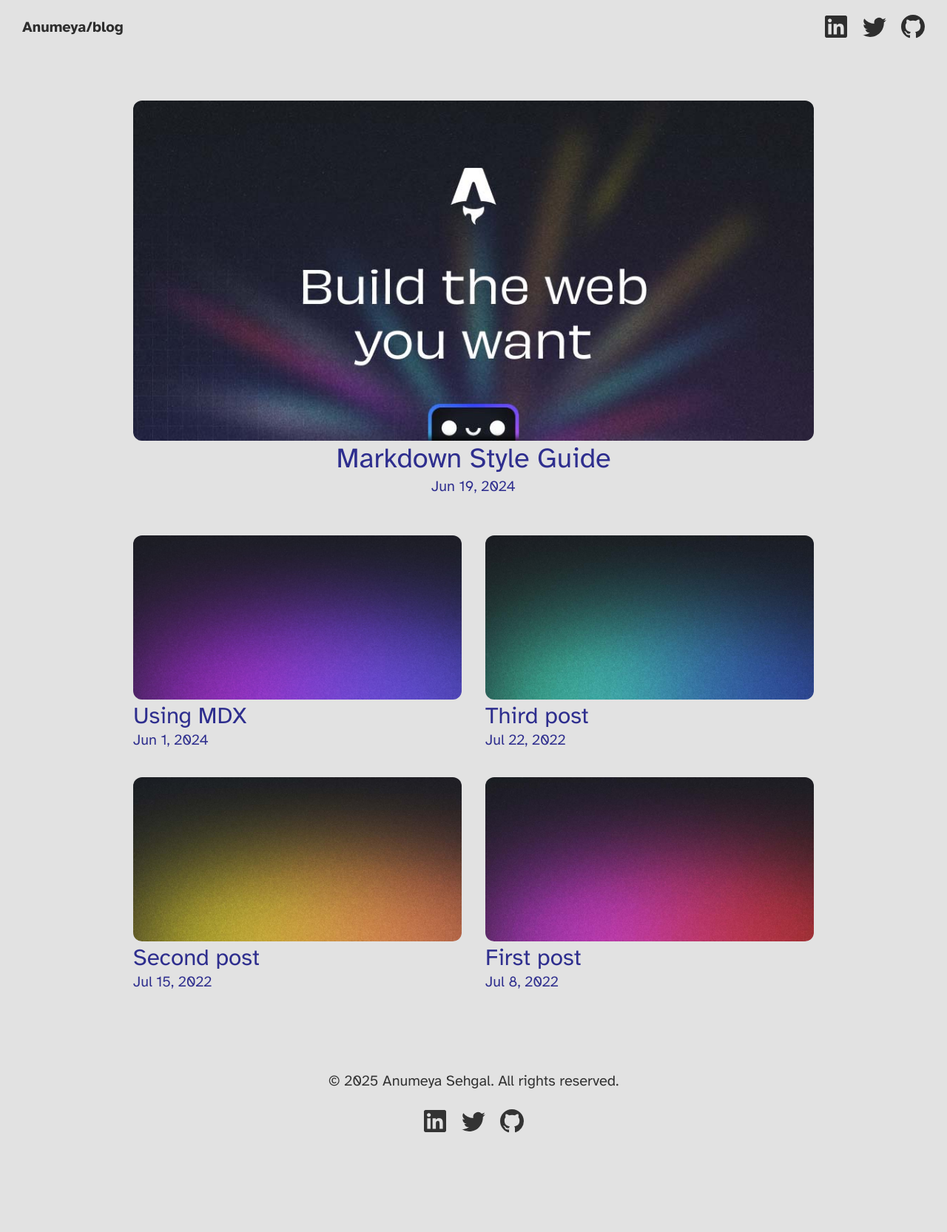
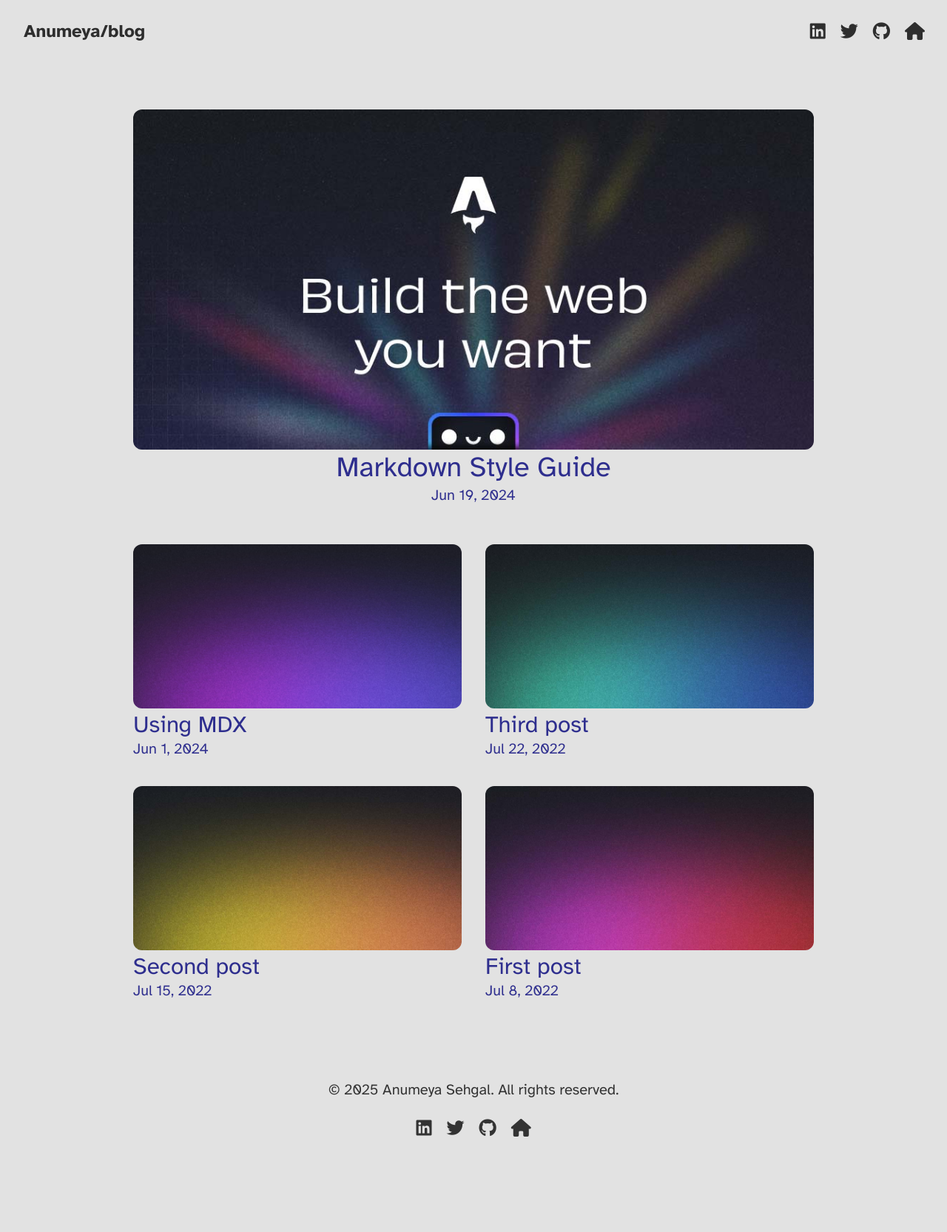
Before and after one commit to KreativeThinker/blog, an Astro site: page / in a window 1280 px wide. Shown: the whole page at 74% size. Built offline with nearby package versions, Linux system fonts and the light colour scheme; Astro itself is replaced by a stand-in of ours.

Commit message:
fix: icon fixes and adding portfolio link

```diff
--- a/src/components/BaseHead.astro
+++ b/src/components/BaseHead.astro
@@ -33,6 +33,16 @@ const { title, description, image = FallbackImage } = Astro.props
 <!-- Font preloads -->
 <link rel="preload" href="/fonts/atkinson-regular.woff" as="font" type="font/woff" crossorigin />
 <link rel="preload" href="/fonts/atkinson-bold.woff" as="font" type="font/woff" crossorigin />
+<link
+  rel="stylesheet"
+  href="https://cdnjs.cloudflare.com/ajax/libs/font-awesome/6.7.2/css/all.css"
+  crossorigin
+/>
+<link
+  rel="stylesheet"
+  href="https://cdnjs.cloudflare.com/ajax/libs/font-awesome/6.7.2/css/brands.css"
+  crossorigin
+/>
 
 <!-- Canonical URL -->
 <link rel="canonical" href={canonicalURL} />
--- a/src/components/Footer.astro
+++ b/src/components/Footer.astro
@@ -7,35 +7,19 @@ const today = new Date()
     <div class="social-links">
       <a href="https://linkedin.com/in/anumeya-sehgal" target="_blank">
         <span class="sr-only">Follow Me on Linkedin</span>
-      <svg
-        viewBox="0 0 32 32"
-        aria-hidden="true"
-        width="32"
-        height="32"
-        astro-icon="social/mastodon"
-        ><path
-          fill="currentColor"
-          d="M28.778 1.004h-25.56c-0.008-0-0.017-0-0.027-0-1.199 0-2.172 0.964-2.186 2.159v25.672c0.014 1.196 0.987 2.161 2.186 2.161 0.010 0 0.019-0 0.029-0h25.555c0.008 0 0.018 0 0.028 0 1.2 0 2.175-0.963 2.194-2.159l0-0.002v-25.67c-0.019-1.197-0.994-2.161-2.195-2.161-0.010 0-0.019 0-0.029 0h0.001zM9.9 26.562h-4.454v-14.311h4.454zM7.674 10.293c-1.425 0-2.579-1.155-2.579-2.579s1.155-2.579 2.579-2.579c1.424 0 2.579 1.154 2.579 2.578v0c0 0.001 0 0.002 0 0.004 0 1.423-1.154 2.577-2.577 2.577-0.001 0-0.002 0-0.003 0h0zM26.556 26.562h-4.441v-6.959c0-1.66-0.034-3.795-2.314-3.795-2.316 0-2.669 1.806-2.669 3.673v7.082h-4.441v-14.311h4.266v1.951h0.058c0.828-1.395 2.326-2.315 4.039-2.315 0.061 0 0.121 0.001 0.181 0.003l-0.009-0c4.5 0 5.332 2.962 5.332 6.817v7.855z"
-        ></path>
-      </svg>
+        <i class="text-2xl fa-brands fa-linkedin"></i>
       </a>
       <a href="https://twitter.com/AnumeyaSehgal" target="_blank">
         <span class="sr-only">Follow Me on Twitter</span>
-      <svg viewBox="0 0 16 16" aria-hidden="true" width="32" height="32" astro-icon="social/twitter"
-        ><path
-          fill="currentColor"
-          d="M5.026 15c6.038 0 9.341-5.003 9.341-9.334 0-.14 0-.282-.006-.422A6.685 6.685 0 0 0 16 3.542a6.658 6.658 0 0 1-1.889.518 3.301 3.301 0 0 0 1.447-1.817 6.533 6.533 0 0 1-2.087.793A3.286 3.286 0 0 0 7.875 6.03a9.325 9.325 0 0 1-6.767-3.429 3.289 3.289 0 0 0 1.018 4.382A3.323 3.323 0 0 1 .64 6.575v.045a3.288 3.288 0 0 0 2.632 3.218 3.203 3.203 0 0 1-.865.115 3.23 3.23 0 0 1-.614-.057 3.283 3.283 0 0 0 3.067 2.277A6.588 6.588 0 0 1 .78 13.58a6.32 6.32 0 0 1-.78-.045A9.344 9.344 0 0 0 5.026 15z"
-        ></path></svg
-      >
+        <i class="text-2xl fa-brands fa-twitter"></i>
       </a>
       <a href="https://github.com/KreativeThinker" target="_blank">
         <span class="sr-only">Follow me on Github</span>
-      <svg viewBox="0 0 16 16" aria-hidden="true" width="32" height="32" astro-icon="social/github"
-        ><path
-          fill="currentColor"
-          d="M8 0C3.58 0 0 3.58 0 8c0 3.54 2.29 6.53 5.47 7.59.4.07.55-.17.55-.38 0-.19-.01-.82-.01-1.49-2.01.37-2.53-.49-2.69-.94-.09-.23-.48-.94-.82-1.13-.28-.15-.68-.52-.01-.53.63-.01 1.08.58 1.23.82.72 1.21 1.87.87 2.33.66.07-.52.28-.87.51-1.07-1.78-.2-3.64-.89-3.64-3.95 0-.87.31-1.59.82-2.15-.08-.2-.36-1.02.08-2.12 0 0 .67-.21 2.2.82.64-.18 1.32-.27 2-.27.68 0 1.36.09 2 .27 1.53-1.04 2.2-.82 2.2-.82.44 1.1.16 1.92.08 2.12.51.56.82 1.27.82 2.15 0 3.07-1.87 3.75-3.65 3.95.29.25.54.73.54 1.48 0 1.07-.01 1.93-.01 2.2 0 .21.15.46.55.38A8.012 8.012 0 0 0 16 8c0-4.42-3.58-8-8-8z"
-        ></path></svg
-      >
+        <i class="text-2xl fa-brands fa-github"></i>
+      </a>
+      <a href="https://anumeya.com" target="_blank">
+        <span class="sr-only">Visit my portfolio</span>
+        <i class="text-2xl fa fa-home"></i>
       </a>
     </div>
 </footer>
--- a/src/components/Header.astro
+++ b/src/components/Header.astro
@@ -5,49 +5,23 @@ import { SITE_TITLE } from '../consts'
 
 <header>
   <nav>
-    <h2><a href="/" class="font-bold">{SITE_TITLE}</a></h2>
+    <h2><a href="/" class="font-bold text-2xl">{SITE_TITLE}</a></h2>
     <div class="social-links">
       <a href="https://linkedin.com/in/anumeya-sehgal" target="_blank">
         <span class="sr-only">Follow Me on Linkedin</span>
-        <svg
-          viewBox="0 0 32 32"
-          aria-hidden="true"
-          width="32"
-          height="32"
-          astro-icon="social/mastodon"
-          ><path
-            fill="currentColor"
-            d="M28.778 1.004h-25.56c-0.008-0-0.017-0-0.027-0-1.199 0-2.172 0.964-2.186 2.159v25.672c0.014 1.196 0.987 2.161 2.186 2.161 0.010 0 0.019-0 0.029-0h25.555c0.008 0 0.018 0 0.028 0 1.2 0 2.175-0.963 2.194-2.159l0-0.002v-25.67c-0.019-1.197-0.994-2.161-2.195-2.161-0.010 0-0.019 0-0.029 0h0.001zM9.9 26.562h-4.454v-14.311h4.454zM7.674 10.293c-1.425 0-2.579-1.155-2.579-2.579s1.155-2.579 2.579-2.579c1.424 0 2.579 1.154 2.579 2.578v0c0 0.001 0 0.002 0 0.004 0 1.423-1.154 2.577-2.577 2.577-0.001 0-0.002 0-0.003 0h0zM26.556 26.562h-4.441v-6.959c0-1.66-0.034-3.795-2.314-3.795-2.316 0-2.669 1.806-2.669 3.673v7.082h-4.441v-14.311h4.266v1.951h0.058c0.828-1.395 2.326-2.315 4.039-2.315 0.061 0 0.121 0.001 0.181 0.003l-0.009-0c4.5 0 5.332 2.962 5.332 6.817v7.855z"
-          ></path>
-        </svg>
+        <i class="text-2xl fa-brands fa-linkedin"></i>
       </a>
       <a href="https://twitter.com/AnumeyaSehgal" target="_blank">
         <span class="sr-only">Follow Me on Twitter</span>
-        <svg
-          viewBox="0 0 16 16"
-          aria-hidden="true"
-          width="32"
-          height="32"
-          astro-icon="social/twitter"
-          ><path
-            fill="currentColor"
-            d="M5.026 15c6.038 0 9.341-5.003 9.341-9.334 0-.14 0-.282-.006-.422A6.685 6.685 0 0 0 16 3.542a6.658 6.658 0 0 1-1.889.518 3.301 3.301 0 0 0 1.447-1.817 6.533 6.533 0 0 1-2.087.793A3.286 3.286 0 0 0 7.875 6.03a9.325 9.325 0 0 1-6.767-3.429 3.289 3.289 0 0 0 1.018 4.382A3.323 3.323 0 0 1 .64 6.575v.045a3.288 3.288 0 0 0 2.632 3.218 3.203 3.203 0 0 1-.865.115 3.23 3.23 0 0 1-.614-.057 3.283 3.283 0 0 0 3.067 2.277A6.588 6.588 0 0 1 .78 13.58a6.32 6.32 0 0 1-.78-.045A9.344 9.344 0 0 0 5.026 15z"
-          ></path></svg
-        >
+        <i class="text-2xl fa-brands fa-twitter"></i>
       </a>
       <a href="https://github.com/KreativeThinker" target="_blank">
         <span class="sr-only">Follow me on Github</span>
-        <svg
-          viewBox="0 0 16 16"
-          aria-hidden="true"
-          width="32"
-          height="32"
-          astro-icon="social/github"
-          ><path
-            fill="currentColor"
-            d="M8 0C3.58 0 0 3.58 0 8c0 3.54 2.29 6.53 5.47 7.59.4.07.55-.17.55-.38 0-.19-.01-.82-.01-1.49-2.01.37-2.53-.49-2.69-.94-.09-.23-.48-.94-.82-1.13-.28-.15-.68-.52-.01-.53.63-.01 1.08.58 1.23.82.72 1.21 1.87.87 2.33.66.07-.52.28-.87.51-1.07-1.78-.2-3.64-.89-3.64-3.95 0-.87.31-1.59.82-2.15-.08-.2-.36-1.02.08-2.12 0 0 .67-.21 2.2.82.64-.18 1.32-.27 2-.27.68 0 1.36.09 2 .27 1.53-1.04 2.2-.82 2.2-.82.44 1.1.16 1.92.08 2.12.51.56.82 1.27.82 2.15 0 3.07-1.87 3.75-3.65 3.95.29.25.54.73.54 1.48 0 1.07-.01 1.93-.01 2.2 0 .21.15.46.55.38A8.012 8.012 0 0 0 16 8c0-4.42-3.58-8-8-8z"
-          ></path></svg
-        >
+        <i class="text-2xl fa-brands fa-github"></i>
+      </a>
+      <a href="https://anumeya.com" target="_blank">
+        <span class="sr-only">Visit my portfolio</span>
+        <i class="text-2xl fa fa-home"></i>
       </a>
     </div>
   </nav>
@@ -55,7 +29,7 @@ import { SITE_TITLE } from '../consts'
 <style>
   header {
     margin: 0;
-    padding: 0 1em;
+    padding: 0.5em 1em;
     background: var(--white);
     box-shadow: 0 2px 8px rgba(var(--black), 5%);
   }
```
Lines whose indentation alone changed are shown as unchanged.
